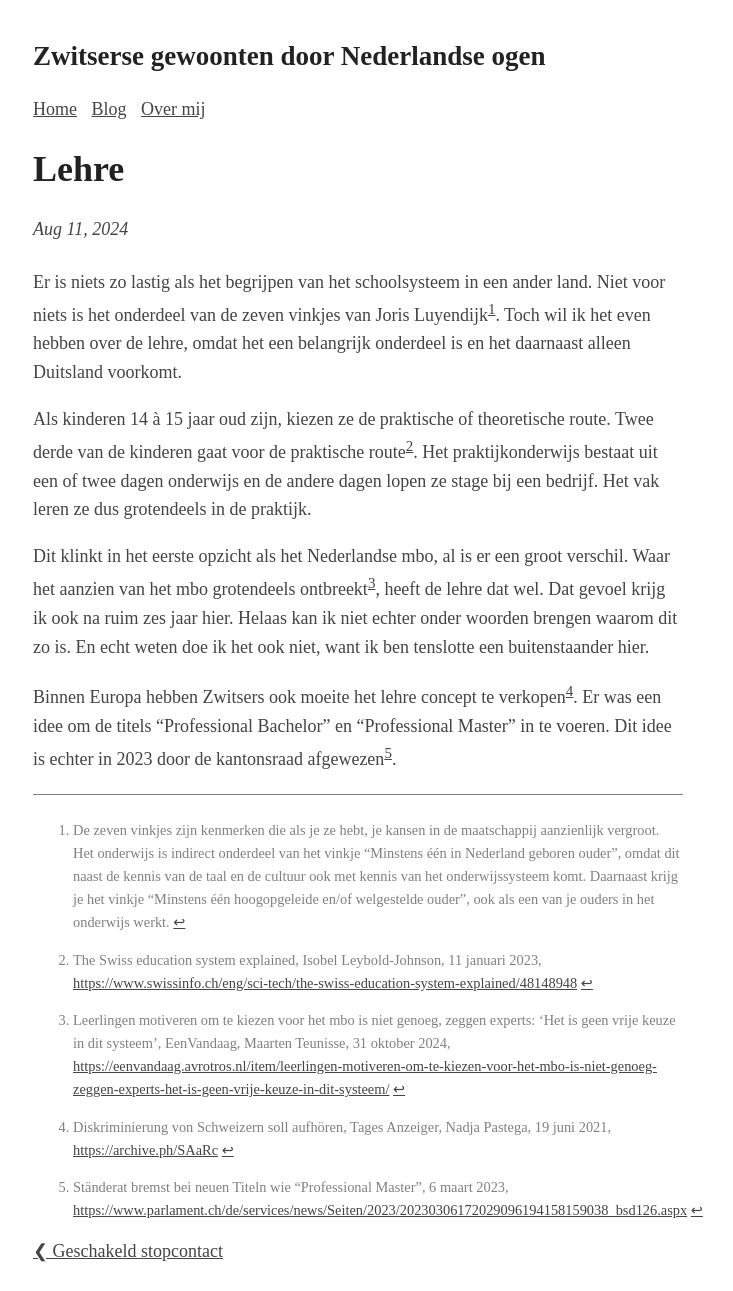
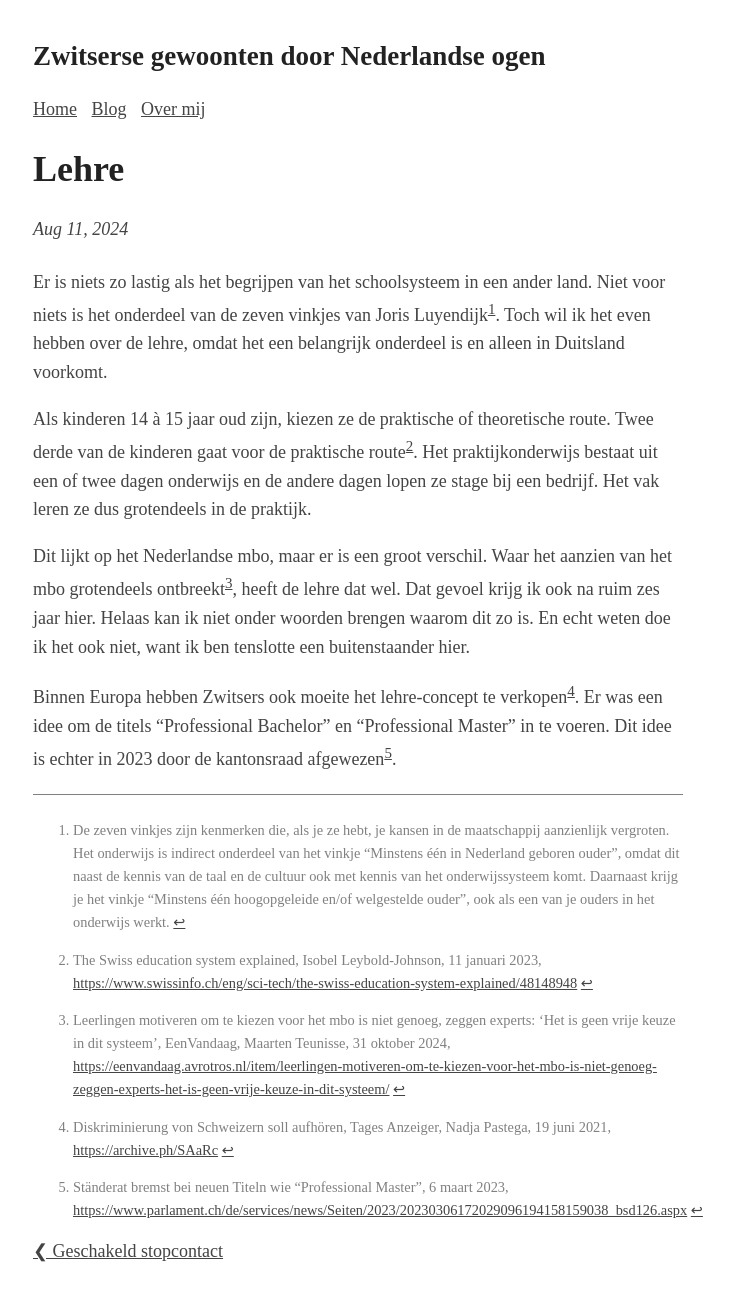
Before and after one commit to Roald87/roaldin.ch, a Jekyll site: the page built from _posts/2024-08-11-lehre.md, in a window 1280 px wide. Shown: the whole page, without its empty margins (282-1015 px from the left). Built offline with Jekyll 4.4.1, drawn with Linux system fonts in a browser that asks for light colours; comment, search, counter and statistics services are not loaded.

Commit message:
Spellcheck by ChatGPT

```diff
--- a/_posts/2024-08-11-lehre.md
+++ b/_posts/2024-08-11-lehre.md
@@ -4,15 +4,15 @@ title: Lehre
 image:
 ---
 
-Er is niets zo lastig als het begrijpen van het schoolsysteem in een ander land. Niet voor niets is het onderdeel van de zeven vinkjes van Joris Luyendijk[^1]. Toch wil ik het even hebben over de lehre, omdat het een belangrijk onderdeel is en het daarnaast alleen Duitsland voorkomt.
+Er is niets zo lastig als het begrijpen van het schoolsysteem in een ander land. Niet voor niets is het onderdeel van de zeven vinkjes van Joris Luyendijk[^1]. Toch wil ik het even hebben over de lehre, omdat het een belangrijk onderdeel is en alleen in Duitsland voorkomt.
 
 Als kinderen 14 à 15 jaar oud zijn, kiezen ze de praktische of theoretische route. Twee derde van de kinderen gaat voor de praktische route[^2]. Het praktijkonderwijs bestaat uit een of twee dagen onderwijs en de andere dagen lopen ze stage bij een bedrijf. Het vak leren ze dus grotendeels in de praktijk.
 
-Dit klinkt in het eerste opzicht als het Nederlandse mbo, al is er een groot verschil. Waar het aanzien van het mbo grotendeels ontbreekt[^5], heeft de lehre dat wel. Dat gevoel krijg ik ook na ruim zes jaar hier. Helaas kan ik niet echter onder woorden brengen waarom dit zo is. En echt weten doe ik het ook niet, want ik ben tenslotte een buitenstaander hier.
+Dit lijkt op het Nederlandse mbo, maar er is een groot verschil. Waar het aanzien van het mbo grotendeels ontbreekt[^5], heeft de lehre dat wel. Dat gevoel krijg ik ook na ruim zes jaar hier. Helaas kan ik niet onder woorden brengen waarom dit zo is. En echt weten doe ik het ook niet, want ik ben tenslotte een buitenstaander hier.
 
-Binnen Europa hebben Zwitsers ook moeite het lehre concept te verkopen[^3]. Er was een idee om de titels "Professional Bachelor" en "Professional Master" in te voeren. Dit idee is echter in 2023 door de kantonsraad afgewezen[^4].
+Binnen Europa hebben Zwitsers ook moeite het lehre-concept te verkopen[^3]. Er was een idee om de titels "Professional Bachelor" en "Professional Master" in te voeren. Dit idee is echter in 2023 door de kantonsraad afgewezen[^4].
 
-[^1]: De zeven vinkjes zijn kenmerken die als je ze hebt, je kansen in de maatschappij aanzienlijk vergroot. Het onderwijs is indirect onderdeel van het vinkje "Minstens één in Nederland geboren ouder", omdat dit naast de kennis van de taal en de cultuur ook met kennis van het onderwijssysteem komt. Daarnaast krijg je het vinkje "Minstens één hoogopgeleide en/of welgestelde ouder", ook als een van je ouders in het onderwijs werkt.
+[^1]: De zeven vinkjes zijn kenmerken die, als je ze hebt, je kansen in de maatschappij aanzienlijk vergroten. Het onderwijs is indirect onderdeel van het vinkje "Minstens één in Nederland geboren ouder", omdat dit naast de kennis van de taal en de cultuur ook met kennis van het onderwijssysteem komt. Daarnaast krijg je het vinkje "Minstens één hoogopgeleide en/of welgestelde ouder", ook als een van je ouders in het onderwijs werkt.
 [^2]: The Swiss education system explained, Isobel Leybold-Johnson, 11 januari 2023, <https://www.swissinfo.ch/eng/sci-tech/the-swiss-education-system-explained/48148948>
 [^3]: Diskriminierung von Schweizern soll aufhören, Tages Anzeiger, Nadja Pastega, 19 juni 2021, <https://archive.ph/SAaRc>
 [^4]: Ständerat bremst bei neuen Titeln wie "Professional Master", 6 maart 2023, <https://www.parlament.ch/de/services/news/Seiten/2023/20230306172029096194158159038_bsd126.aspx>
```
